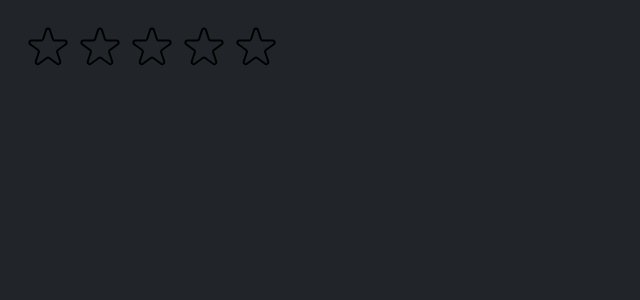
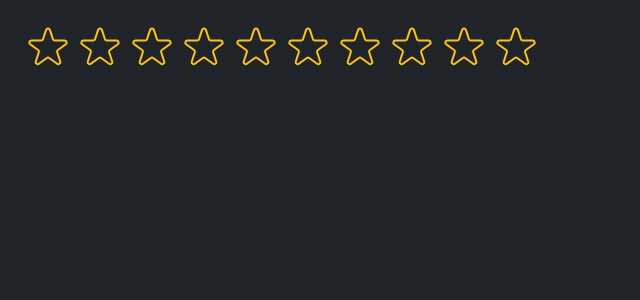
Before and after one commit to shrey1010/usePopcorn, a React (Create React App) app: page / in a window 1280 px wide. Shown: the top 300 px of the page, without its empty margins (0-640 px from the left). Built offline with nearby package versions, Linux system fonts and the light colour scheme.

Commit message:
hover efeect and dynamic component creation

```diff
--- a/src/StarRating.js
+++ b/src/StarRating.js
@@ -1,37 +1,54 @@
 import { useState } from "react"
 
 
-export default function StarRating({maxRating = 5 }){
+export default function StarRating({maxRating = 10,color = '#fcc419' , size=48, className="" , messages=[] , onSetRating,  }){
 
     const containerStyle ={display:"flex",alignItems:"center",gap:"16px"}
     const starContainerStyle ={display:"flex",gap:"4px"}
-    const textStyle = {lineHeight:"1",margin:"0"}
+    const textStyle = {lineHeight:"1",margin:"0",color,fontSize:`${size/1.5}px`}
 
     const [rating,setRating] = useState(0)
+    const [tempRating , setTempRating] = useState(0)
+
+    function handleRating(){
+      setRating(i + 1);
+      onSetRating(i+1);
+    }
 
     return (
-      <div style={containerStyle}>
+      <div style={containerStyle} className={className}>
         <div style={starContainerStyle}>
           {Array.from({ length: maxRating }, (_, i) => (
-            <span><Star key = {i} onRate={()=>setRating(i+1)} full ={rating>=i+1} /></span>
+            <Star key = {i} onRate={()=>handleRating} full ={tempRating ? tempRating >=i+1 :rating>=i+1} onHoverIn={()=>setTempRating(i+1)} onHoverOut={()=>setTempRating(0)} color={color} size={size} />
           ))}
         </div>
-        <p style={textStyle}>{rating || ""}</p>
+        <p style={textStyle}>{ messages.length === maxRating ? messages[ tempRating ? tempRating -1 :rating-1] : tempRating || rating || ""}</p>
       </div>
     );
 }
 
-const starStyle = {width:"48px",height:"48px",display:"block",cursor:"pointer"}
 
-function Star({onRate,full}){
+function Star({ onRate, full, onHoverIn, onHoverOut,color, size }) {
+  const starStyle = {
+    width: `${size}px`,
+    height: `${size}px`,
+    display: "block",
+    cursor: "pointer",
+  };
   return (
-    <span role="button" style={starStyle} onClick={onRate}>
+    <span
+      role="button"
+      style={starStyle}
+      onClick={onRate}
+      onMouseEnter={onHoverIn}
+      onMouseLeave={onHoverOut}
+    >
       {full ? (
         <svg
           xmlns="http://www.w3.org/2000/svg"
           viewBox="0 0 20 20"
-          fill="#000"
-          stroke="#000"
+          fill={color}
+          stroke={color}
         >
           <path d="M9.049 2.927c.3-.921 1.603-.921 1.902 0l1.07 3.292a1 1 0 00.95.69h3.462c.969 0 1.371 1.24.588 1.81l-2.8 2.034a1 1 0 00-.364 1.118l1.07 3.292c.3.921-.755 1.688-1.54 1.118l-2.8-2.034a1 1 0 00-1.175 0l-2.8 2.034c-.784.57-1.838-.197-1.539-1.118l1.07-3.292a1 1 0 00-.364-1.118L2.98 8.72c-.783-.57-.38-1.81.588-1.81h3.461a1 1 0 00.951-.69l1.07-3.292z" />
         </svg>
@@ -40,7 +57,7 @@
           xmlns="http://www.w3.org/2000/svg"
           fill="none"
           viewBox="0 0 24 24"
-          stroke="#000"
+          stroke={color}
         >
           <path
             strokeLinecap="round"
--- a/src/index.js
+++ b/src/index.js
@@ -9,7 +9,7 @@
   <React.StrictMode>
     <>
       {/* <App /> */}
-      <StarRating maxRating={5} />
+      <StarRating />
     </>
   </React.StrictMode>
 );
```
